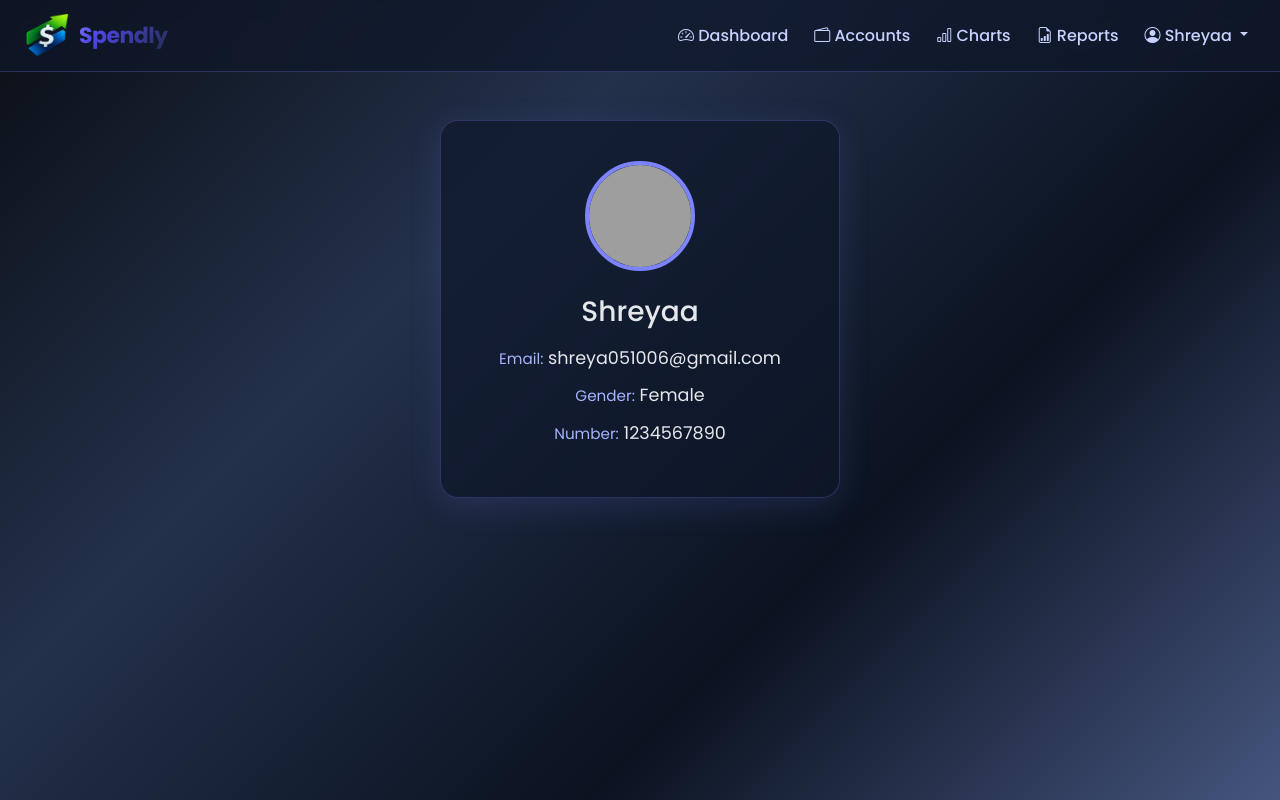
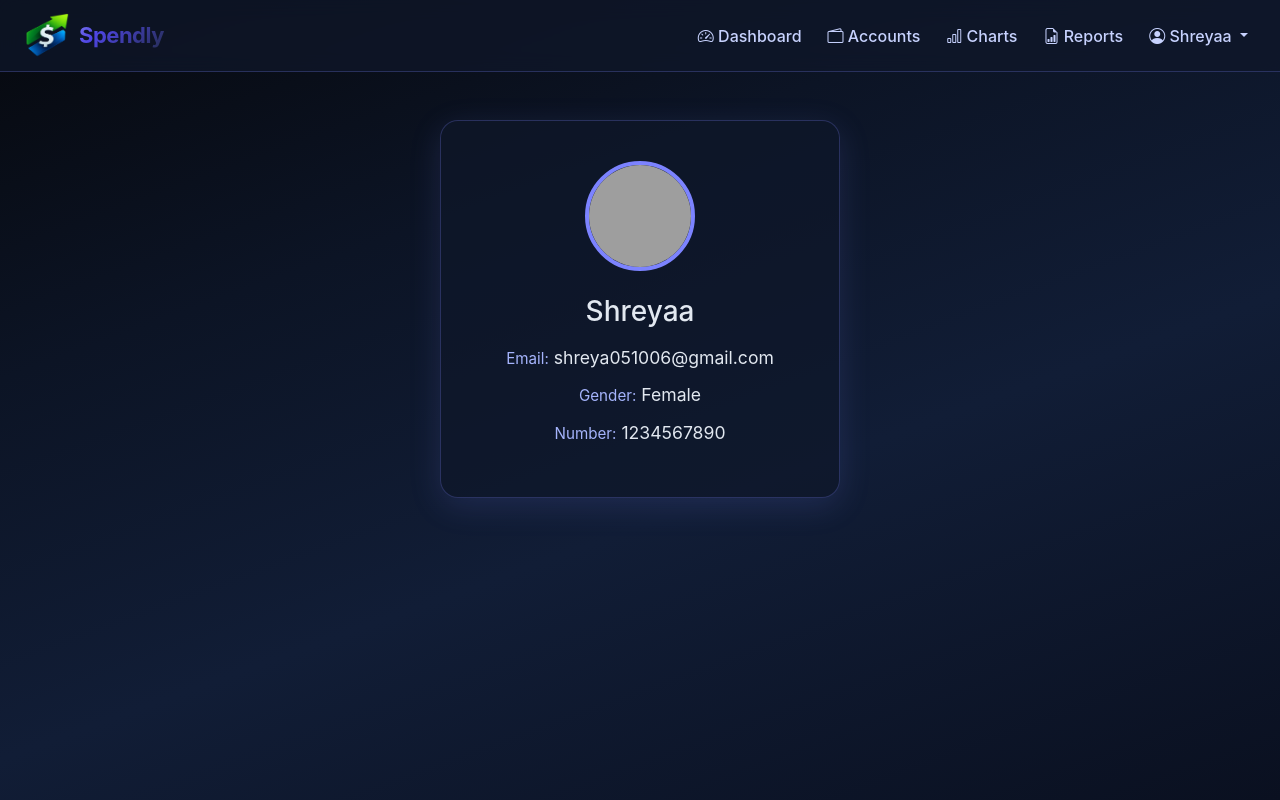
Before and after one commit to Shreya-J-5/Spendly-Expense-Tracker, a Flask app: page /profile in a window 1280 px wide. Run offline with Flask 3, Linux system fonts and the light colour scheme; a user stored in the database is signed in; grey boxes are pictures that could not be loaded.

Commit message:
Updated templates and project structure

```diff
--- a/requirements.txt
+++ b/requirements.txt
@@ -2,3 +2,4 @@ flask
 flask_sqlalchemy
 flask_login
 matplotlib
+numpy
--- a/templates/profile.html
+++ b/templates/profile.html
@@ -10,11 +10,19 @@
     rel="stylesheet" />
   <link href="https://cdn.jsdelivr.net/npm/bootstrap-icons/font/bootstrap-icons.css" rel="stylesheet" />
   <style>
+   *,
+    *::before,
+    *::after {
+      box-sizing: border-box;
+    }
+
     body {
-      font-family: "Poppins", sans-serif;
-      background: linear-gradient(135deg, #0a0e14, #23314b, #0b1220, #45557e);
-      color: #e5e7eb;
+      font-family: 'Inter', system-ui, -apple-system, sans-serif;
+      background: linear-gradient(160deg, #06080d 0%, #0c1425 30%, #111d36 60%, #0a1020 100%);
+      color: #e2e8f0;
       min-height: 100vh;
+      margin: 0;
+      -webkit-font-smoothing: antialiased;
     }
 
     /* Navbar */
```
Also changed, not shown: templates/about.html (+14 -0 lines), templates/landingpage.html (+15 -11 lines), instance/spendly.db.
